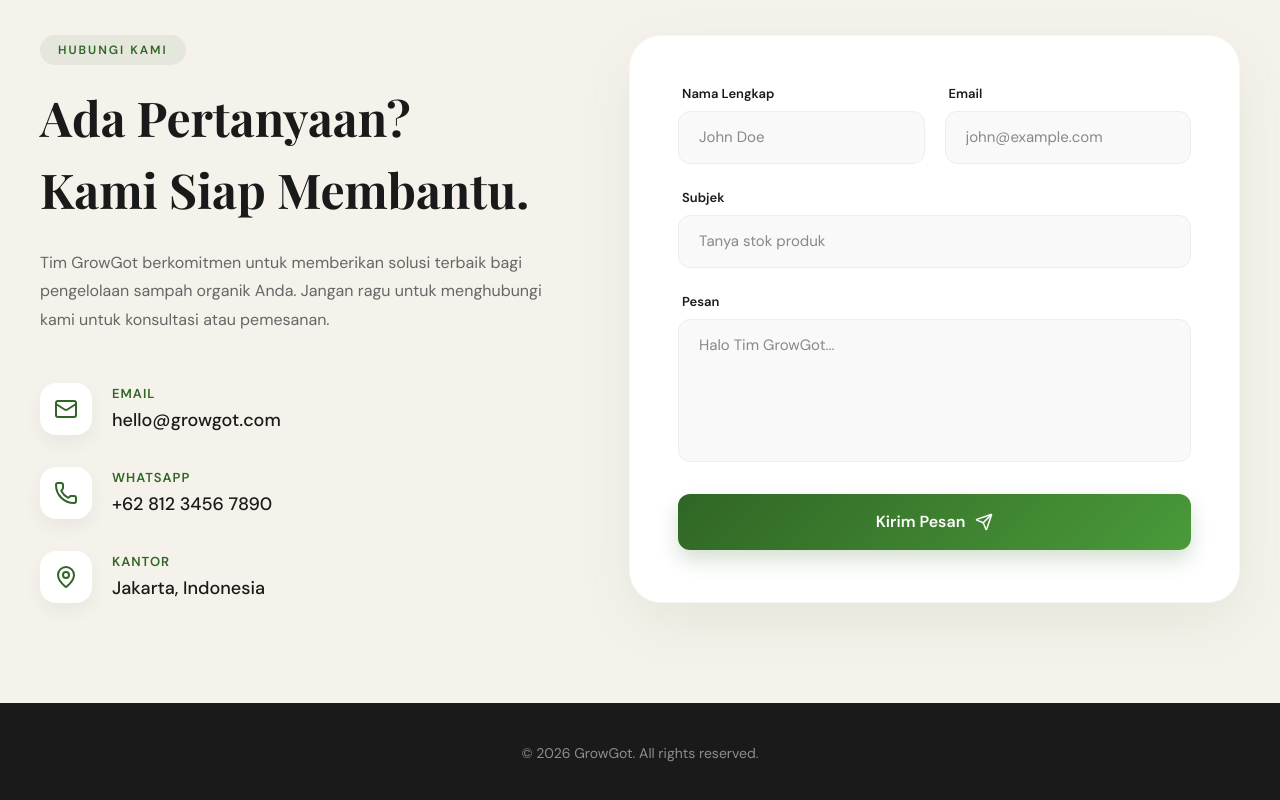
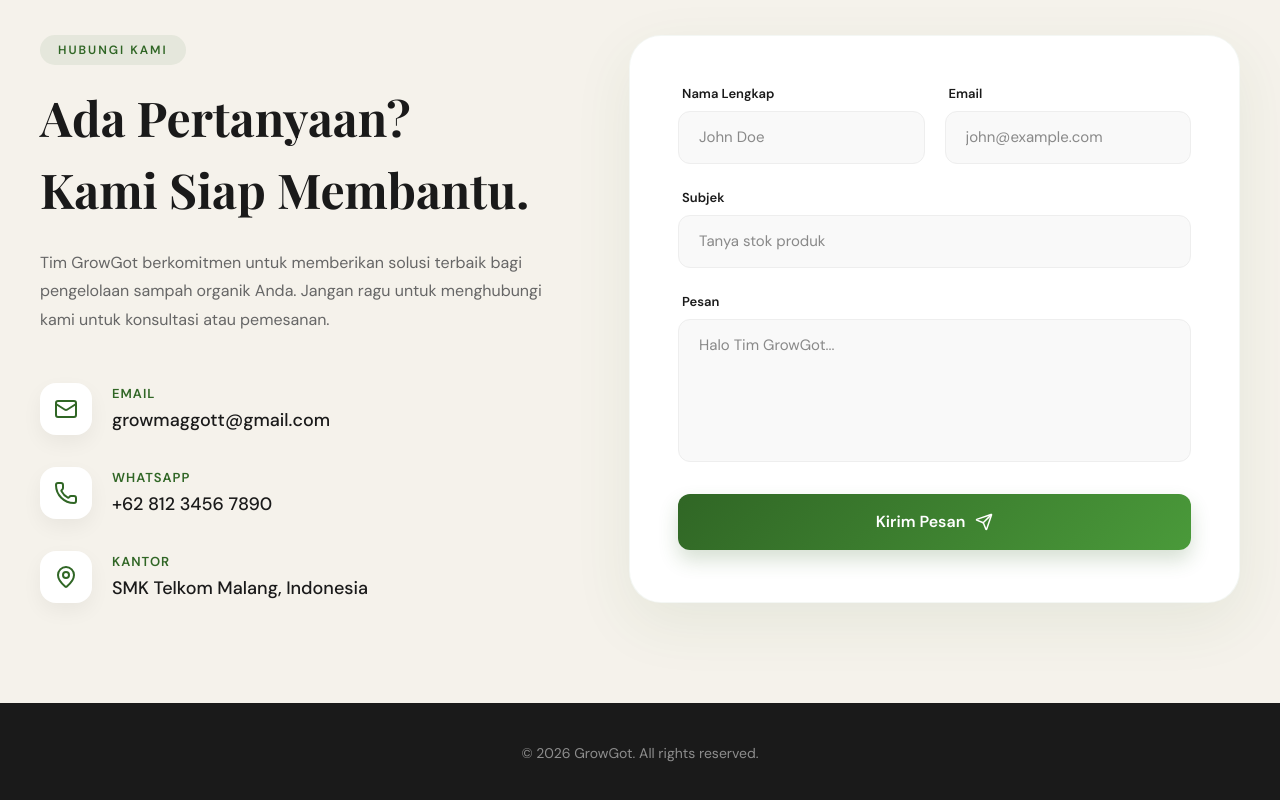
Before and after one commit to NauvalFaiz/web_product_growGot_Fiksi, a Next.js app: page / in a window 1280 px wide. Shown: the part 3025-3825 px from the top of the page. Built offline with nearby package versions, Linux system fonts and the light colour scheme; a web font is replaced by a local one.

Commit message:
update terbaru

```diff
--- a/app/ContactSection.tsx
+++ b/app/ContactSection.tsx
@@ -62,7 +62,7 @@
                 </div>
                 <div>
                   <div style={{ fontSize: 13, fontWeight: 700, color: "#306625", textTransform: "uppercase", letterSpacing: 1, marginBottom: 4 }}>Email</div>
-                  <div style={{ fontSize: 18, color: "#1a1a1a", fontWeight: 500 }}>hello@growgot.com</div>
+                  <div style={{ fontSize: 18, color: "#1a1a1a", fontWeight: 500 }}>growmaggott@gmail.com</div>
                 </div>
               </div>
 
@@ -82,7 +82,7 @@
                 </div>
                 <div>
                   <div style={{ fontSize: 13, fontWeight: 700, color: "#306625", textTransform: "uppercase", letterSpacing: 1, marginBottom: 4 }}>Kantor</div>
-                  <div style={{ fontSize: 18, color: "#1a1a1a", fontWeight: 500 }}>Jakarta, Indonesia</div>
+                  <div style={{ fontSize: 18, color: "#1a1a1a", fontWeight: 500 }}>SMK Telkom Malang, Indonesia</div>
                 </div>
               </div>
             </div>
```
